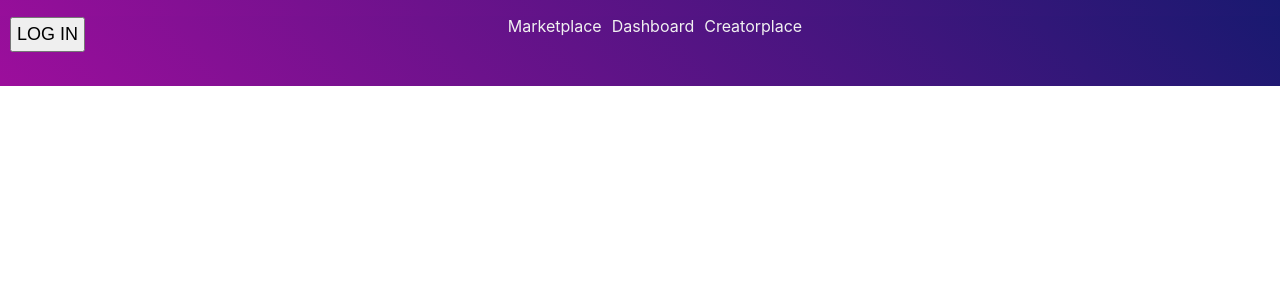
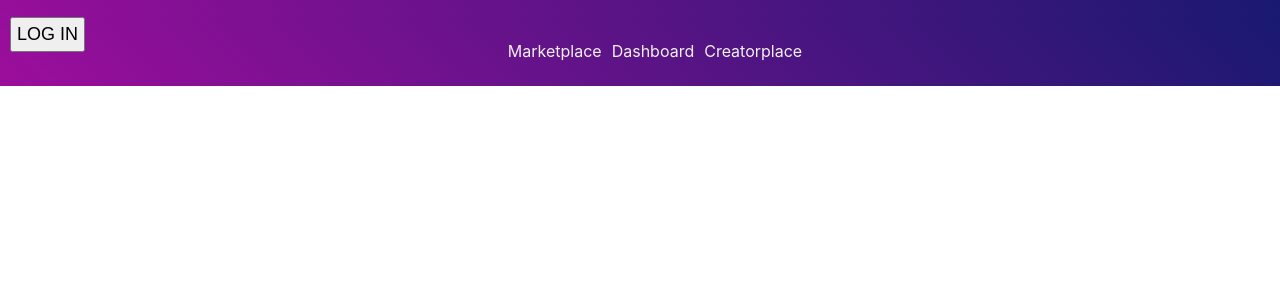
Before and after one commit to Roumez/frontCertif, a React (Create React App) app: page / in a window 1280 px wide. Shown: the top 300 px of the page. Built offline with nearby package versions, Linux system fonts and the light colour scheme.

Commit message:
champion

```diff
--- a/src/Components/Navbar/Navbar.css
+++ b/src/Components/Navbar/Navbar.css
@@ -11,7 +11,7 @@ nav {
   height: 100%;
   display: flex;
   justify-content: center;
-  align-items: left;
+  align-items: center;
   position: relative;
 }
 .items {
```
